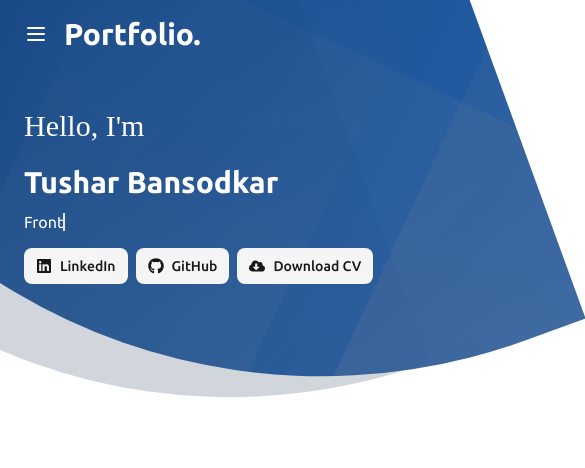
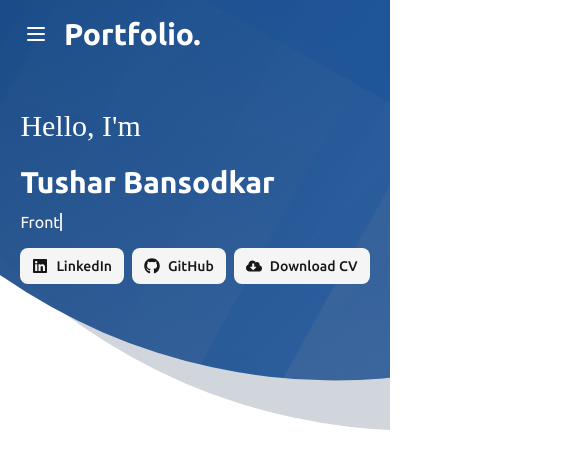
Before and after one commit to tusharbansodkar/portfolio, a React (Vite) app: page / in a window 390 px wide. Shown: the top 468 px of the page, 585 px wide, since content can reach past the window. Built offline with nearby package versions, Linux system fonts and the light colour scheme; a web font is replaced by a local one.

Commit message:
made changes to layout

```diff
--- a/src/components/shared/Hero.tsx
+++ b/src/components/shared/Hero.tsx
@@ -2,12 +2,12 @@ import Intro from "./Intro";
 
 const Hero = () => {
   return (
-    <section className="">
-      <div className="absolute top-0 w-[170%] md:w-[150%] h-[600px] rounded-bl-full -rotate-20 -translate-x-40 -translate-y-1/4 md:-translate-y-1/3 md:-translate-x-60 lg:-translate-y-1/2 lg:-translate-x-70 z-5 bg-[url(./assets/RectLight.svg)] bg-no-repeat bg-center bg-cover"></div>
+    <div className="absolute top-0 left-0 w-full overflow-x-hidden">
+      <div className="relative z-5 w-[150%] h-[600px] rounded-bl-full -rotate-16 -translate-y-1/4 md:-translate-y-1/3 lg:-translate-y-1/2 -translate-x-40 md:-translate-x-60 lg:-translate-x-70 bg-[url(./assets/RectLight.svg)] bg-no-repeat bg-center bg-cover"></div>
 
-      <div className="absolute top-0 w-[150%] h-[600px] rounded-bl-full -rotate-20 -translate-x-60 md:-translate-x-30 -translate-y-30 md:-translate-y-50 lg:-translate-y-75 lg:-translate-x-40 z-1 bg-gray-300"></div>
+      <div className="absolute top-0 w-[150%] h-[600px] rounded-bl-full -rotate-16 -translate-y-25 md:-translate-y-50 lg:-translate-y-75 -translate-x-20 md:-translate-x-30 lg:-translate-x-30 bg-gray-300"></div>
       <Intro />
-    </section>
+    </div>
   );
 };
 
--- a/src/components/shared/Intro.tsx
+++ b/src/components/shared/Intro.tsx
@@ -4,8 +4,8 @@ import { FaLinkedin, FaCloudDownloadAlt, FaGithub } from "react-icons/fa";
 
 const Intro = () => {
   return (
-    <div className="absolute top-0 left-0 flex justify-between items-center z-8 m-auto w-[100%] h-[400px] md:h-[500px] overflow-hidden">
-      <div className="leading-5 ml-6 md:ml-15">
+    <div className="absolute top-0 left-0 flex justify-center md:justify-between items-center z-8 m-auto w-[100%] h-[400px] md:h-[500px] overflow-hidden">
+      <div className="leading-5 md:ml-15">
         <h1 className="font-[Londrina_Outline] text-white text-3xl md:text-5xl mb-5 md:mb-8">
           Hello, I'm
         </h1>
--- a/src/index.css
+++ b/src/index.css
@@ -9,7 +9,7 @@
   }
   body {
     height: 100svh;
-    overflow: hidden;
+    /* overflow: hidden; */
   }
 }
 
```
